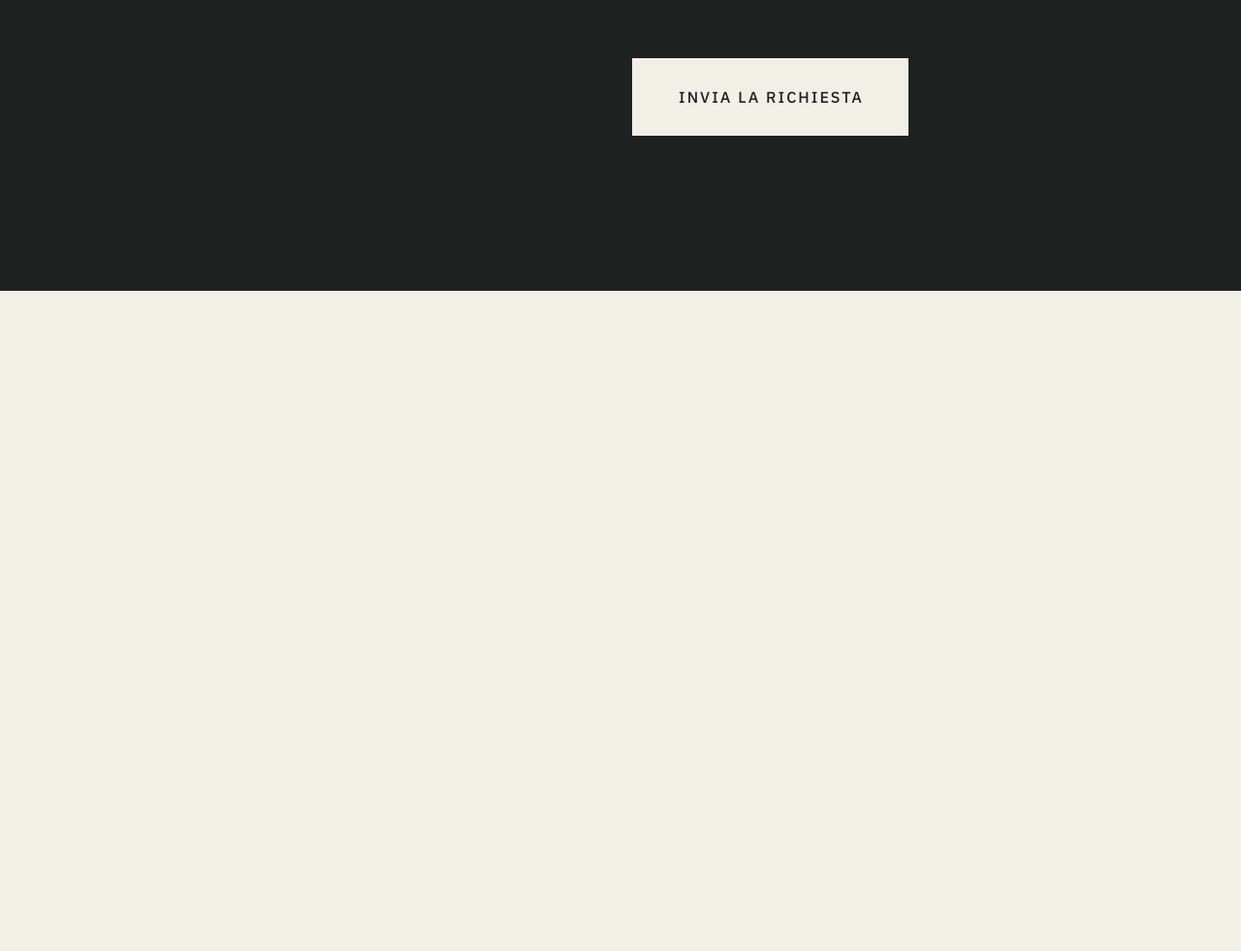
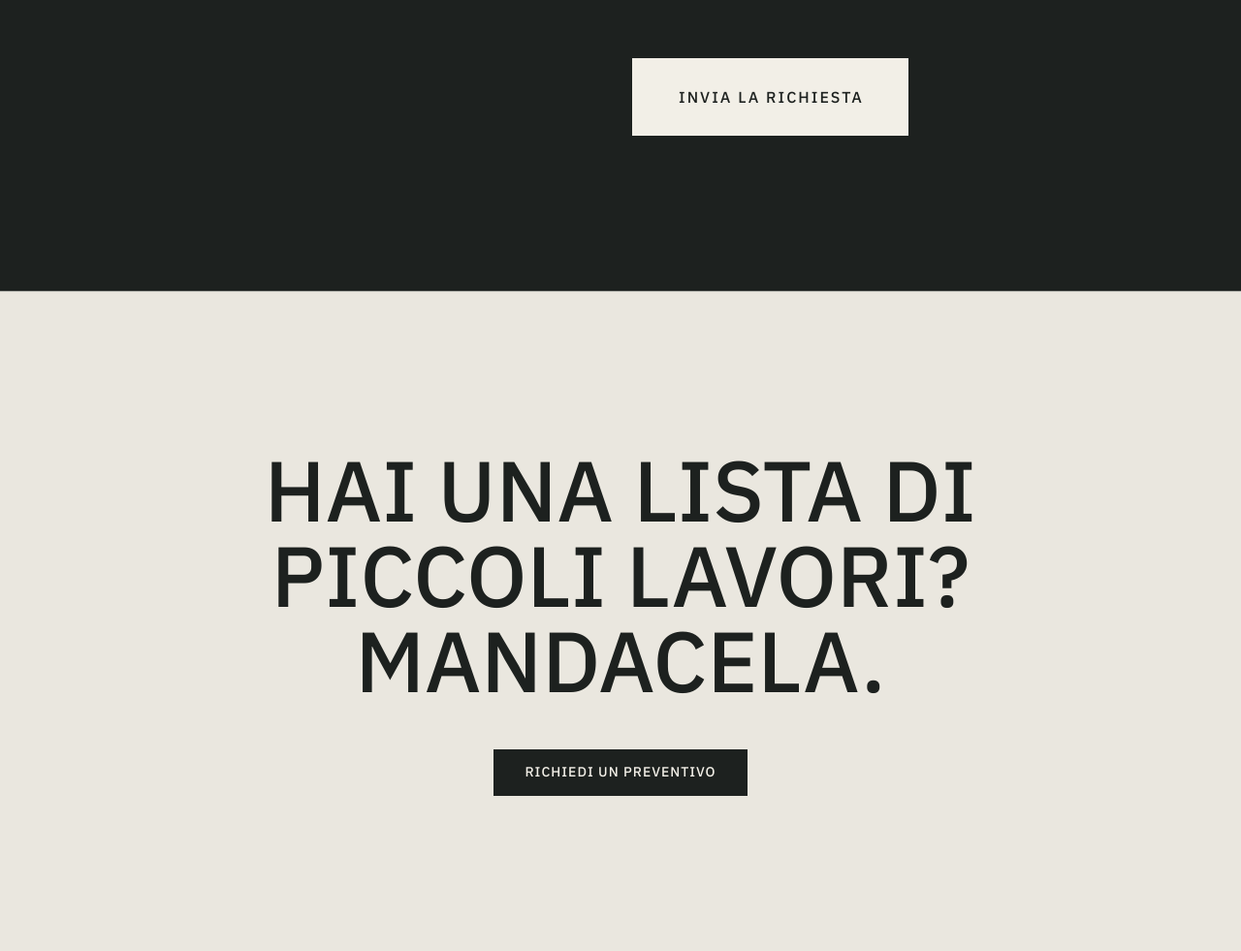
Before and after one commit to Gorodeikin/modo-fix, a website built with Vite: page index.html in a window 1280 px wide. Shown: the part 9539-10520 px from the top of the page at 97% size. Before the commit the page ends 9839 px from the top, so only its background shows below. Built offline with nearby package versions, Linux system fonts and the light colour scheme.

Commit message:
feat(cta): build responsive final call to action

```diff
--- a/index.html
+++ b/index.html
@@ -749,6 +749,21 @@
           </form>
         </div>
       </section>
+      <section class="final-cta" aria-labelledby="final-cta-title">
+        <div class="final-cta__inner">
+          <h2 class="final-cta__title" id="final-cta-title">
+            HAI UNA LISTA<br class="final-cta__break--mobile" />
+            DI<br />
+            PICCOLI<br class="final-cta__break--mobile" />
+            LAVORI?<br />
+            MANDACELA.
+          </h2>
+
+          <a class="final-cta__link" href="#preventivo">
+            RICHIEDI UN PREVENTIVO
+          </a>
+        </div>
+      </section>
     </main>
   </body>
 </html>
--- a/src/styles/responsive.css
+++ b/src/styles/responsive.css
@@ -386,6 +386,23 @@
 
   .preventivo__submit {
     width: 285px;
+  }
+
+  .final-cta {
+    padding: 96px 0;
+  }
+
+  .final-cta__inner {
+    padding-inline: 32px;
+  }
+
+  .final-cta__title {
+    font-size: 64px;
+    line-height: 64px;
+  }
+
+  .final-cta__break--mobile {
+    display: none;
   }
 }
 
@@ -958,6 +975,15 @@
   .preventivo__upload-icon {
     font-weight: 500;
   }
+
+  .final-cta {
+    padding: 160px 0;
+  }
+
+  .final-cta__title {
+    font-size: 88px;
+    line-height: 88px;
+  }
 }
 
 @media (min-width: 1440px) {
@@ -1027,12 +1053,21 @@
   .preventivo__inner {
     max-width: 1440px;
   }
+
+  .final-cta__inner {
+    max-width: 1440px;
+  }
 }
 
 @media (max-width: 359px) {
   .properties__title {
     font-size: 39px;
     line-height: 42.9px;
+  }
+
+  .final-cta__title {
+    font-size: 46px;
+    line-height: 46px;
   }
 }
 
--- a/src/styles/sections.css
+++ b/src/styles/sections.css
@@ -1151,3 +1151,58 @@
 
   cursor: pointer;
 }
+
+.final-cta {
+  padding: 80px 0;
+  border-top: 1px solid var(--color-hairline);
+
+  background: var(--color-stone-mid);
+}
+
+.final-cta__inner {
+  width: 100%;
+  max-width: 1280px;
+  margin-inline: auto;
+  padding-inline: 20px;
+
+  display: flex;
+  flex-direction: column;
+  align-items: center;
+  gap: 48px;
+}
+
+.final-cta__title {
+  width: 100%;
+  max-width: 896px;
+
+  color: var(--color-graphite);
+
+  font-size: 48px;
+  line-height: 48px;
+  font-weight: 500;
+  text-align: center;
+  text-transform: uppercase;
+}
+
+.final-cta__link {
+  padding: 13.5px 32px;
+
+  display: inline-flex;
+  align-items: center;
+  justify-content: center;
+
+  background: var(--color-graphite);
+  color: var(--color-stone);
+
+  font-size: 14px;
+  line-height: 21px;
+  font-weight: 500;
+  letter-spacing: 1px;
+  text-align: center;
+  text-transform: uppercase;
+  white-space: nowrap;
+}
+
+.final-cta__break--mobile {
+  display: revert;
+}
```
